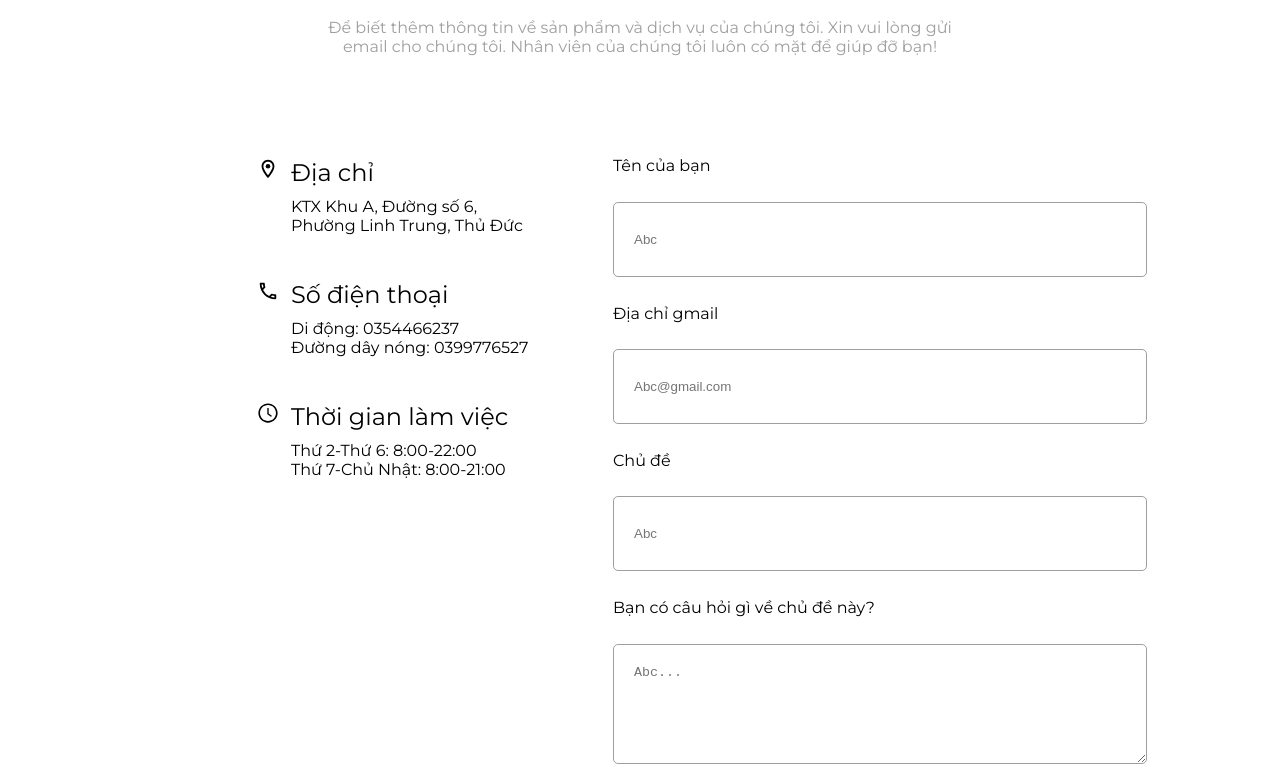
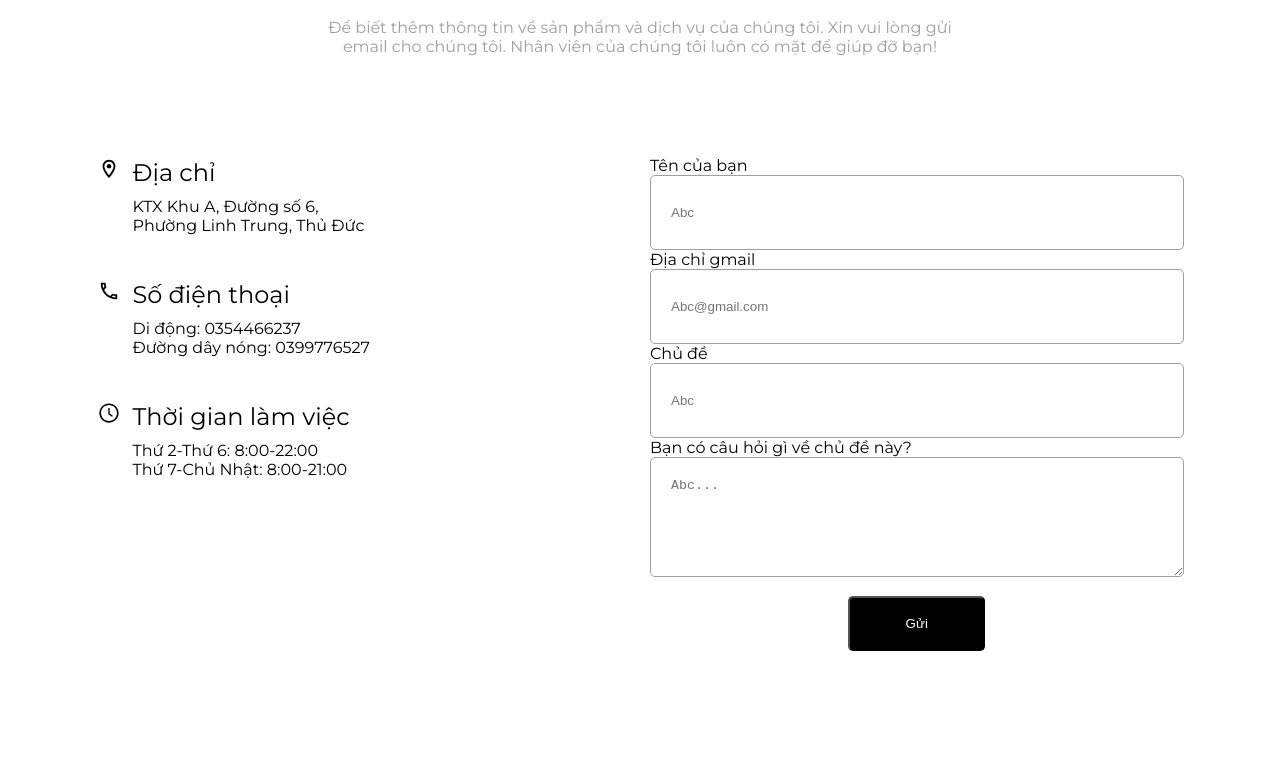
Before and after one commit to thuong22092k3/IE104_MocTraShop, a React (Create React App) app: page /Contact in a window 1280 px wide. Shown: the part 618-1400 px from the top of the page. Built offline with nearby package versions, Linux system fonts and the light colour scheme.

Commit message:
Edit Contact page

```diff
--- a/src/Components/Collections/Collections_Content.jsx
+++ b/src/Components/Collections/Collections_Content.jsx
@@ -16,12 +16,12 @@ class Collections extends Component {
         organic: false,
       },
 
-      collectionFilters: { // Thêm các filter cho Bộ Sưu Tập
+      collectionFilters: {
         hongTra: false,
         traXanh: false,
       },
       showCollectionFilters: false,
-      sortOption: 'alphabetical', // Default sort option
+      sortOption: 'alphabetical',
       products: [
         {
           name: 'Hồng Trà A',
--- a/src/sass/Components/_contact.scss
+++ b/src/sass/Components/_contact.scss
@@ -2,8 +2,7 @@
     &__content {
         display: flex;
         margin: 0 auto;
-        width: 770px;
-        height: 1000px;
+        justify-content: space-around;
         margin-top: 50px;
 
         &__header {
```
